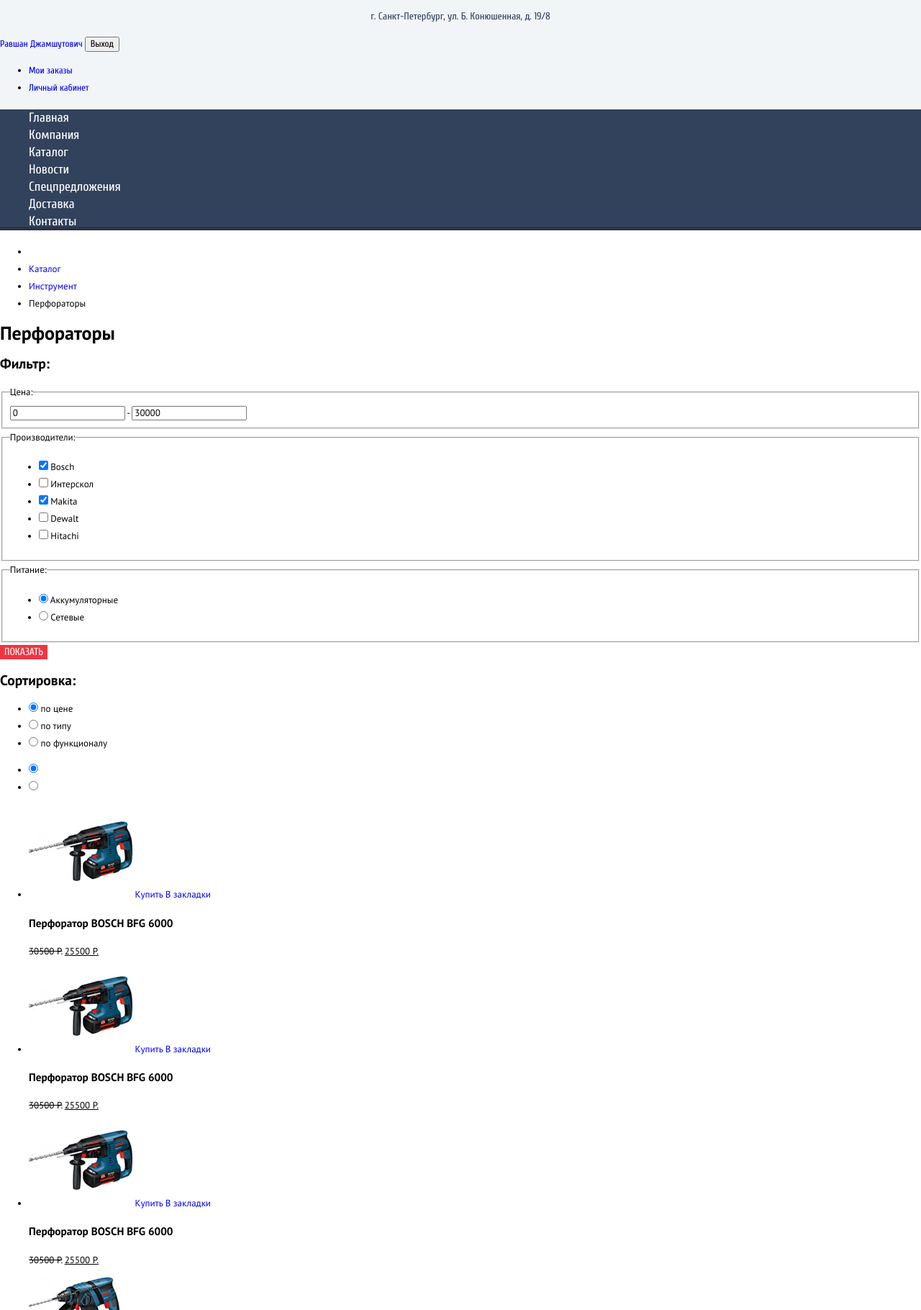
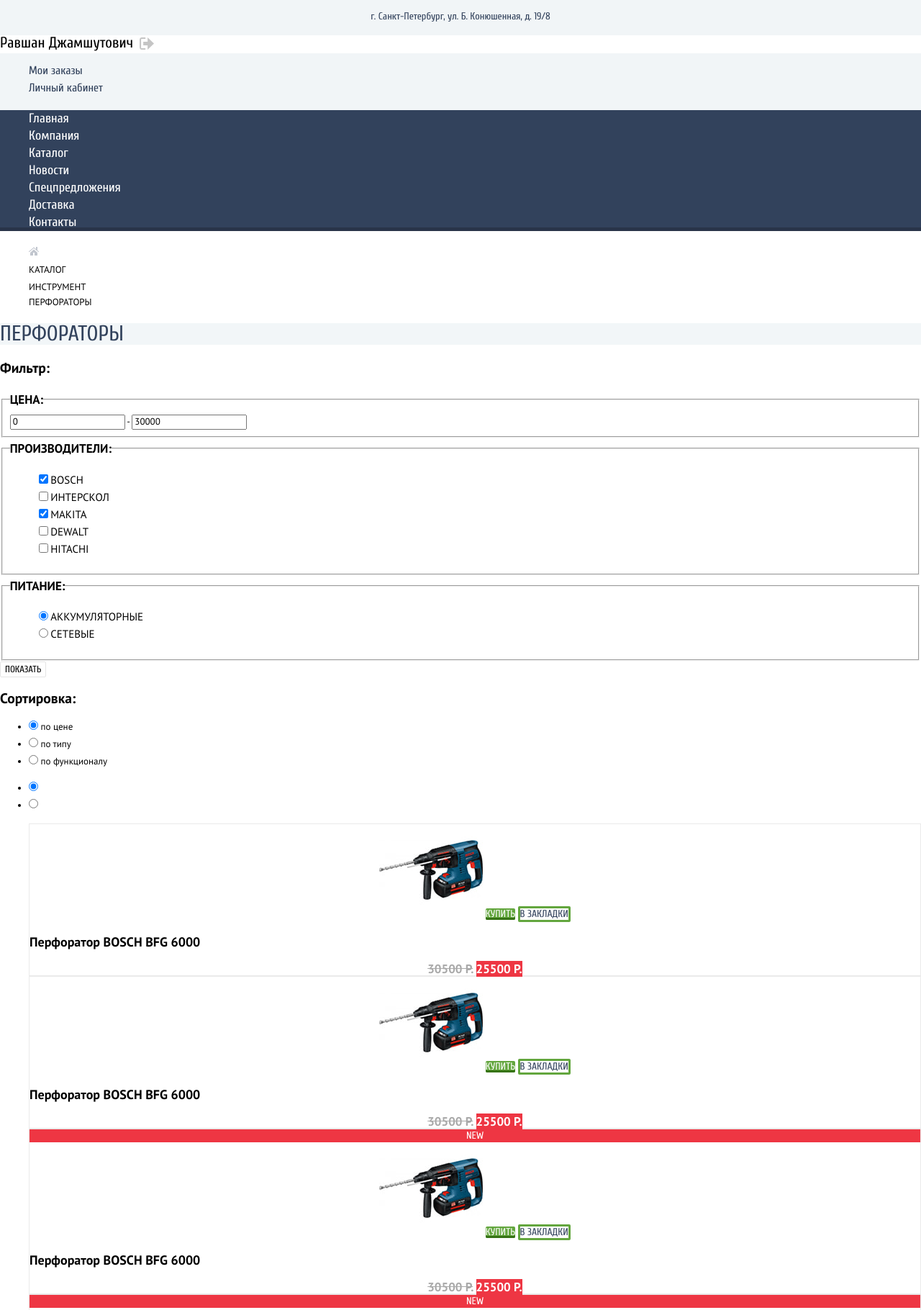
Before and after one commit to cybranker/66791-technomart-27, a website: page catalog.html in a window 1280 px wide. Shown: the part 280-2100 px from the top of the page at 72% size. Drawn offline with Linux system fonts and the light colour scheme.

Commit message:
Добавляет базовую стилизацию для страницы каталога (без красных блоков)

```diff
--- a/catalog.html
+++ b/catalog.html
@@ -6,7 +6,7 @@
     <link href="css/normalize.css" rel="stylesheet">
     <link href="css/style.css" rel="stylesheet">
   </head>
-  <body class="page-body">
+  <body class="page-body inner-page">
     <header class="main-header">
       <div class="main-header-wrapper">
         <div class="container">
@@ -21,7 +21,7 @@
 
           <p class="main-bookmarks">Закладки: <span>0</span></p>
 
-          <div class="main-basket">
+          <div class="main-basket main-basket-active">
             <p>Корзина: <span>10</span></p>
             <a href="blank.html">Оформить заказ</a>
           </div>
@@ -45,7 +45,10 @@
 
           <div class="personal-account-wrapper">
             <a href="blank.html">Равшан Джамшутович</a>
-            <button type="button">Выход</button>
+            <button type="button">
+              <span class="visually-hidden">Выход</span>
+              <svg width="20" height="17" fill="none" xmlns="http://www.w3.org/2000/svg"><path d="M20 8.5L11.125 0v6h-6v5h6v6L20 8.5z" fill="#C5C5C5"/><path d="M2.106 13.952V3.048c.018-.376.171-1.057 1.01-1.057h5.027V0H3.116C.938 0 .112 1.81.087 3.027v10.946C.112 15.189.938 17 3.116 17h5.027v-1.99H3.116c-.839 0-.992-.683-1.01-1.058z" fill="#C5C5C5"/></svg>
+            </button>
           </div>
           <ul class="user-nav">
             <li class="user-nav-item">
@@ -76,7 +79,10 @@
     <main>
       <div class="container">
         <ul class="breadcrumbs">
-          <li><a href="index.html"><span class="visually-hidden">Главная</span></a></li>
+          <li><a href="index.html">
+            <span class="visually-hidden">Главная</span>
+            <svg width="14" height="12" fill="none" xmlns="http://www.w3.org/2000/svg"><path d="M2 8v4h4V8h2v4h4V8L7 3.516 2 8z" fill="#C1C6CE"/><path d="M13.831 6.365L12 4.751V0h-2v2.987L7.332.635c-.02-.017-.043-.023-.064-.037a.465.465 0 00-.08-.047.551.551 0 00-.095-.024C7.062.521 7.032.515 7 .515c-.031 0-.061.006-.092.012a.46.46 0 00-.095.025c-.028.011-.053.029-.08.046-.021.014-.045.02-.064.037L.171 6.365a.501.501 0 00.661.75L7 1.677l6.169 5.438a.501.501 0 00.662-.75z" fill="#C1C6CE"/></svg>
+          </a></li>
           <li><a href="catalog.html">Каталог</a></li>
           <li><a href="blank.html">Инструмент</a></li>
           <li class="breadcrumbs-current">Перфораторы</li>
@@ -112,23 +118,23 @@
               <legend>Производители:</legend>
               <ul>
                 <li class="filter-option">
-                  <input type="checkbox" id="filter-bosch" name="bosch" checked>
+                  <input class="filter-input-checkbox" type="checkbox" id="filter-bosch" name="bosch" checked>
                   <label for="filter-bosch">Bosch</label>
                 </li>
                 <li class="filter-option">
-                  <input type="checkbox" id="filter-interskol" name="interskol">
+                  <input class="filter-input-checkbox" type="checkbox" id="filter-interskol" name="interskol">
                   <label for="filter-interskol">Интерскол</label>
                 </li>
                 <li class="filter-option">
-                  <input type="checkbox" id="filter-makita" name="makita" checked>
+                  <input class="filter-input-checkbox" type="checkbox" id="filter-makita" name="makita" checked>
                   <label for="filter-makita">Makita</label>
                 </li>
                 <li class="filter-option">
-                  <input type="checkbox" id="filter-dewalt" name="dewalt">
+                  <input class="filter-input-checkbox" type="checkbox" id="filter-dewalt" name="dewalt">
                   <label for="filter-dewalt">Dewalt</label>
                 </li>
                 <li class="filter-option">
-                  <input type="checkbox" id="filter-hitachi" name="hitachi">
+                  <input class="filter-input-checkbox" type="checkbox" id="filter-hitachi" name="hitachi">
                   <label for="filter-hitachi">Hitachi</label>
                 </li>
               </ul>
@@ -138,16 +144,16 @@
               <legend>Питание:</legend>
               <ul>
                 <li class="filter-option">
-                  <input type="radio" name="battery-power" value="rechargeable" id="filter-rechargeable" checked>
+                  <input class="filter-input-radio" type="radio" name="battery-power" value="rechargeable" id="filter-rechargeable" checked>
                   <label for="filter-rechargeable">Аккумуляторные</label>
                 </li>
                 <li class="filter-option">
-                  <input type="radio" name="battery-power" value="corded" id="filter-corded">
+                  <input class="filter-input-radio" type="radio" name="battery-power" value="corded" id="filter-corded">
                   <label for="filter-corded">Сетевые</label>
                 </li>
               </ul>
             </fieldset>
-            <button class="btn" type="submit">Показать</button>
+            <button class="btn catalog-btn" type="submit">Показать</button>
           </section>
 
           <section class="sorting">
@@ -187,8 +193,8 @@
             <li class="catalog-item">
               <div class="catalog-item-image">
                 <img src="img/product-1.jpg" width="144" height="128" alt="Перфоратор BOSCH BFG 6000">
-                <a class="catalog-item-btn catalog-item-buy-btn" href="blank.html">Купить</a>
-                <a class="catalog-item-btn catalog-item-bookmarks-btn" href="blank.html">В закладки</a>
+                <a class="btn catalog-item-btn catalog-item-buy-btn" href="blank.html">Купить</a>
+                <a class="btn catalog-item-btn catalog-item-bookmarks-btn" href="blank.html">В закладки</a>
               </div>
               <h3 class="catalog-item-title">Перфоратор BOSCH BFG 6000</h3>
               <div class="catalog-item-price">
@@ -199,8 +205,8 @@
             <li class="catalog-item">
               <div class="catalog-item-image">
                 <img src="img/product-1.jpg" width="144" height="128" alt="Перфоратор BOSCH BFG 6000">
-                <a class="catalog-item-btn catalog-item-buy-btn" href="blank.html">Купить</a>
-                <a class="catalog-item-btn catalog-item-bookmarks-btn" href="blank.html">В закладки</a>
+                <a class="btn catalog-item-btn catalog-item-buy-btn" href="blank.html">Купить</a>
+                <a class="btn catalog-item-btn catalog-item-bookmarks-btn" href="blank.html">В закладки</a>
               </div>
               <h3 class="catalog-item-title">Перфоратор BOSCH BFG 6000</h3>
               <div class="catalog-item-price">
@@ -209,10 +215,11 @@
               </div>
             </li>
             <li class="catalog-item">
+              <div class="flag-new">new</div>
               <div class="catalog-item-image">
                 <img src="img/product-1.jpg" width="144" height="128" alt="Перфоратор BOSCH BFG 6000">
-                <a class="catalog-item-btn catalog-item-buy-btn" href="blank.html">Купить</a>
-                <a class="catalog-item-btn catalog-item-bookmarks-btn" href="blank.html">В закладки</a>
+                <a class="btn catalog-item-btn catalog-item-buy-btn" href="blank.html">Купить</a>
+                <a class="btn catalog-item-btn catalog-item-bookmarks-btn" href="blank.html">В закладки</a>
               </div>
               <h3 class="catalog-item-title">Перфоратор BOSCH BFG 6000</h3>
               <div class="catalog-item-price">
@@ -221,10 +228,11 @@
               </div>
             </li>
             <li class="catalog-item">
+              <div class="flag-new">new</div>
               <div class="catalog-item-image">
                 <img src="img/product-2.jpg" width="127" height="112" alt="Перфоратор BOSCH BFG 3000">
-                <a class="catalog-item-btn catalog-item-buy-btn" href="blank.html">Купить</a>
-                <a class="catalog-item-btn catalog-item-bookmarks-btn" href="blank.html">В закладки</a>
+                <a class="btn catalog-item-btn catalog-item-buy-btn" href="blank.html">Купить</a>
+                <a class="btn catalog-item-btn catalog-item-bookmarks-btn" href="blank.html">В закладки</a>
               </div>
               <h3 class="catalog-item-title">Перфоратор BOSCH BFG 3000</h3>
               <div class="catalog-item-price">
@@ -235,8 +243,8 @@
             <li class="catalog-item">
               <div class="catalog-item-image">
                 <img src="img/product-1.jpg" width="144" height="128" alt="Перфоратор BOSCH BFG 6000">
-                <a class="catalog-item-btn catalog-item-buy-btn" href="blank.html">Купить</a>
-                <a class="catalog-item-btn catalog-item-bookmarks-btn" href="blank.html">В закладки</a>
+                <a class="btn catalog-item-btn catalog-item-buy-btn" href="blank.html">Купить</a>
+                <a class="btn catalog-item-btn catalog-item-bookmarks-btn" href="blank.html">В закладки</a>
               </div>
               <h3 class="catalog-item-title">Перфоратор BOSCH BFG 6000</h3>
               <div class="catalog-item-price">
@@ -245,10 +253,11 @@
               </div>
             </li>
             <li class="catalog-item">
+              <div class="flag-new">new</div>
               <div class="catalog-item-image">
                 <img src="img/product-2.jpg" width="127" height="112" alt="Перфоратор BOSCH BFG 2000">
-                <a class="catalog-item-btn catalog-item-buy-btn" href="blank.html">Купить</a>
-                <a class="catalog-item-btn catalog-item-bookmarks-btn" href="blank.html">В закладки</a>
+                <a class="btn catalog-item-btn catalog-item-buy-btn" href="blank.html">Купить</a>
+                <a class="btn catalog-item-btn catalog-item-bookmarks-btn" href="blank.html">В закладки</a>
               </div>
               <h3 class="catalog-item-title">Перфоратор BOSCH BFG 2000</h3>
               <div class="catalog-item-price">
@@ -256,10 +265,11 @@
               </div>
             </li>
             <li class="catalog-item">
+              <div class="flag-new">new</div>
               <div class="catalog-item-image">
                 <img src="img/product-2.jpg" width="127" height="112" alt="Перфоратор BOSCH BFG 3000">
-                <a class="catalog-item-btn catalog-item-buy-btn" href="blank.html">Купить</a>
-                <a class="catalog-item-btn catalog-item-bookmarks-btn" href="blank.html">В закладки</a>
+                <a class="btn catalog-item-btn catalog-item-buy-btn" href="blank.html">Купить</a>
+                <a class="btn catalog-item-btn catalog-item-bookmarks-btn" href="blank.html">В закладки</a>
               </div>
               <h3 class="catalog-item-title">Перфоратор BOSCH BFG 3000</h3>
               <div class="catalog-item-price">
@@ -270,8 +280,8 @@
             <li class="catalog-item">
               <div class="catalog-item-image">
                 <img src="img/product-1.jpg" width="144" height="128" alt="Перфоратор BOSCH BFG 6000">
-                <a class="catalog-item-btn catalog-item-buy-btn" href="blank.html">Купить</a>
-                <a class="catalog-item-btn catalog-item-bookmarks-btn" href="blank.html">В закладки</a>
+                <a class="btn catalog-item-btn catalog-item-buy-btn" href="blank.html">Купить</a>
+                <a class="btn catalog-item-btn catalog-item-bookmarks-btn" href="blank.html">В закладки</a>
               </div>
               <h3 class="catalog-item-title">Перфоратор BOSCH BFG 6000</h3>
               <div class="catalog-item-price">
@@ -280,10 +290,11 @@
               </div>
             </li>
             <li class="catalog-item">
+              <div class="flag-new">new</div>
               <div class="catalog-item-image">
                 <img src="img/product-2.jpg" width="127" height="112" alt="Перфоратор BOSCH BFG 2000">
-                <a class="catalog-item-btn catalog-item-buy-btn" href="blank.html">Купить</a>
-                <a class="catalog-item-btn catalog-item-bookmarks-btn" href="blank.html">В закладки</a>
+                <a class="btn catalog-item-btn catalog-item-buy-btn" href="blank.html">Купить</a>
+                <a class="btn catalog-item-btn catalog-item-bookmarks-btn" href="blank.html">В закладки</a>
               </div>
               <h3 class="catalog-item-title">Перфоратор BOSCH BFG 2000</h3>
               <div class="catalog-item-price">
--- a/css/style.css
+++ b/css/style.css
@@ -51,17 +51,23 @@
   --basic-red-extra-dark: #ca2c37;
   --basic-red-dark: #ba2732;
   --basic-red: #ee3643;
+  --basic-darkgreen: #518534;
+  --basic-green-extra-dark: #367315;
   --basic-green-dark: #5fbb2d;
   --basic-green: #63a63e;
   --basic-green-light: #8ed78f;
   --basic-blue-extra-dark: #212a3a;
   --basic-blue-dark: #161d29;
   --basic-blue: #32425c;
+  --basic-blue-light: #f2f6f8;
   --basic-grey-extra-dark: #293449;
   --basic-grey-dark: #3d546f;
   --basic-grey: #c5c5c5;
   --basic-grey-light: #f1f5f7;
   --basic-grey-extra-light: #f3f7f9;
+  --basic-lightgrey-dark: #a9a9a9;
+  --basic-lightgrey: #e5e5e5;
+  --basic-lightgrey-light: #eaeaea;
   --basic-white: #ffffff;
 
   --special-yellow: #ffbf47;
@@ -126,6 +132,7 @@
 .main-header-logo,
 .main-footer-logo {
   display: inline-block;
+
   background-color: var(--basic-red);
   box-shadow: inset 0 -5px 0 rgba(0, 0, 0, 0.24);
 }
@@ -171,14 +178,25 @@
   background-color: var(--basic-blue-dark);
 }
 
+.main-basket-active p {
+  background-color: var(--basic-red);
+}
+
 .main-basket a {
   color: var(--basic-white);
 
   background-color: var(--basic-green);
 }
 
+.main-basket a:hover,
+.main-basket a:focus {
+  background-color: var(--basic-green-dark);
+}
+
 .main-basket a:active {
   color: rgba(255, 255, 255, 0.5);
+
+  background-color: var(--basic-green);
 }
 
 .promo {
@@ -231,6 +249,45 @@
   color: var(--basic-grey);
 }
 
+.personal-account-wrapper {
+  background-color: var(--basic-white);
+}
+
+.personal-account-wrapper a {
+  font-size: 21px;
+  line-height: 21px;
+  color: var(--basic-black);
+}
+
+.personal-account-wrapper button {
+  vertical-align: middle;
+  text-align: center;
+
+  background-color: transparent;
+  border: none;
+  cursor: pointer;
+}
+
+.user-nav {
+  list-style: none;
+}
+
+.user-nav a {
+  font-size: 16px;
+  line-height: 18px;
+  color: var(--basic-blue);
+}
+
+.user-nav a:hover,
+.user-nav a:focus {
+  color: var(--basic-red);
+}
+
+.personal-account-wrapper a:active,
+.user-nav a:active {
+  color: var(--basic-grey);
+}
+
 .main-navigation {
   font-size: 18px;
   line-height: 24px;
@@ -277,34 +334,205 @@
 }
 
 .btn {
+  font-family: "Cuprum", "Arial", sans-serif;
+  vertical-align: middle;
+  text-align: center;
+  text-transform: uppercase;
+
+  border: none;
+}
+
+.link-btn {
+  font-size: 14px;
+  line-height: 18px;
+  color: var(--basic-white);
+
+  background-color: var(--basic-red);
+}
+
+.link-btn:hover,
+.link-btn:focus {
+  background-color: var(--basic-red-extra-dark);
+}
+
+.link-btn:active {
+  background-color: var(--basic-red-dark);
+}
+
+.breadcrumbs {
+  list-style: none;
+}
+
+.breadcrumbs a,
+.breadcrumbs-current {
+  font-size: 13px;
+  line-height: 18px;
+  color: var(--basic-black);
+  text-transform: uppercase;
+}
+
+.page-title {
+  font-style: normal;
+  font-weight: 400;
+  font-size: 30px;
+  line-height: 30px;
+  font-family: "Cuprum", "Arial", sans-serif;
+  color: var(--basic-blue);
+  text-transform: uppercase;
+
+  background-color: var(--basic-blue-light);
+}
+
+.filters legend {
+  font-style: normal;
+  font-weight: 700;
+  font-size: 17px;
+  line-height: 30px;
+  color: var(--basic-black);
+  text-transform: uppercase;
+}
+
+.filters ul {
+  list-style: none;
+}
+
+.filter-input-checkbox + label,
+.filter-input-radio + label {
+  font-size: 15px;
+  line-height: 19px;
+  color: var(--basic-black);
+  text-transform: uppercase;
+}
+
+.filter-input-checkbox:disabled + label,
+.filter-input-radio:disabled + label {
+  opacity: 0.4;
+}
+
+.catalog-btn {
+  font-size: 13px;
+  line-height: 18px;
+  color: var(--basic-black);
+
+  background-color: var(--basic-white);
+  border: 1px solid var(--basic-lightgrey);
+  border-radius: 2px;
+  cursor: pointer;
+}
+
+.catalog-btn:hover,
+.catalog-btn:focus {
+  border-color: var(--basic-grey);
+}
+
+.catalog-btn:active {
+  border-color: var(--basic-red);
+}
+
+.catalog-list {
+  list-style: none;
+}
+
+.catalog-item {
+  border: 1px solid var(--basic-lightgrey-light);
+}
+
+.catalog-item:hover {
+  box-shadow: 0 4px 4px rgba(0, 0, 0, 0.25);
+}
+
+.flag-new {
+  font-style: normal;
+  font-weight: 400;
   font-size: 14px;
   line-height: 18px;
   font-family: "Cuprum", "Arial", sans-serif;
-  vertical-align: middle;
   text-align: center;
   color: var(--basic-white);
   text-transform: uppercase;
 
   background-color: var(--basic-red);
-  border: none;
 }
 
-.btn:hover,
-.btn:focus {
-  background-color: var(--basic-red-extra-dark);
+.catalog-item-image {
+  text-align: center;
 }
 
-.btn:active {
-  background-color: var(--basic-red-dark);
+.catalog-item-btn {
+  font-style: normal;
+  font-weight: 400;
+  font-size: 14px;
+  line-height: 18px;
+  font-family: "Cuprum", "Arial", sans-serif;
+
+  border-radius: 2px;
+}
+
+.catalog-item-buy-btn {
+  color: var(--basic-white);
+
+  background-color: var(--basic-green);
+  box-shadow: inset 0 -3px 0 var(--basic-green-extra-dark);
+}
+
+.catalog-item-buy-btn:hover,
+.catalog-item-buy-btn:focus {
+  background-color: var(--basic-green-dark);
+}
+
+.catalog-item-buy-btn:active {
+  background-color: var(--basic-darkgreen);
+}
+
+.catalog-item-bookmarks-btn {
+  color: var(--basic-blue);
+
+  border: 3px solid var(--basic-green);
+}
+
+.catalog-item-bookmarks-btn:hover,
+.catalog-item-bookmarks-btn:focus {
+  border-color: var(--basic-blue);
+}
+
+.catalog-item-bookmarks-btn:active {
+  opacity: 0.5;
+  filter: drop-shadow(0 4px 4px rgba(0, 0, 0, 0.25));
+}
+
+.catalog-item-title {
+  font-size: 18px;
+  line-height: 20px;
+  color: var(--basic-black);
+}
+
+.catalog-item-price {
+  font-style: normal;
+  font-weight: 700;
+  font-size: 17px;
+  line-height: 18px;
+  text-align: center;
+}
+
+.catalog-item-price del {
+  color: var(--basic-lightgrey-dark);
+}
+
+.catalog-item-price ins {
+  color: var(--basic-white);
+  text-decoration: none;
+
+  background-color: var(--basic-red);
 }
 
 .main-footer {
   font-style: normal;
   font-weight: 400;
-  font-family: "Cuprum", "Arial", sans-serif;
   font-size: 18px;
   line-height: 24px;
+  font-family: "Cuprum", "Arial", sans-serif;
   color: var(--basic-grey-extra-light);
+
   background-color: var(--basic-grey-extra-dark);
 }
 
@@ -327,6 +555,7 @@
 
 .footer-site-navigation a:active {
   text-decoration: none;
+
   opacity: 0.5;
 }
 
```
Also changed, not shown: index.html (+15 -15 lines).
